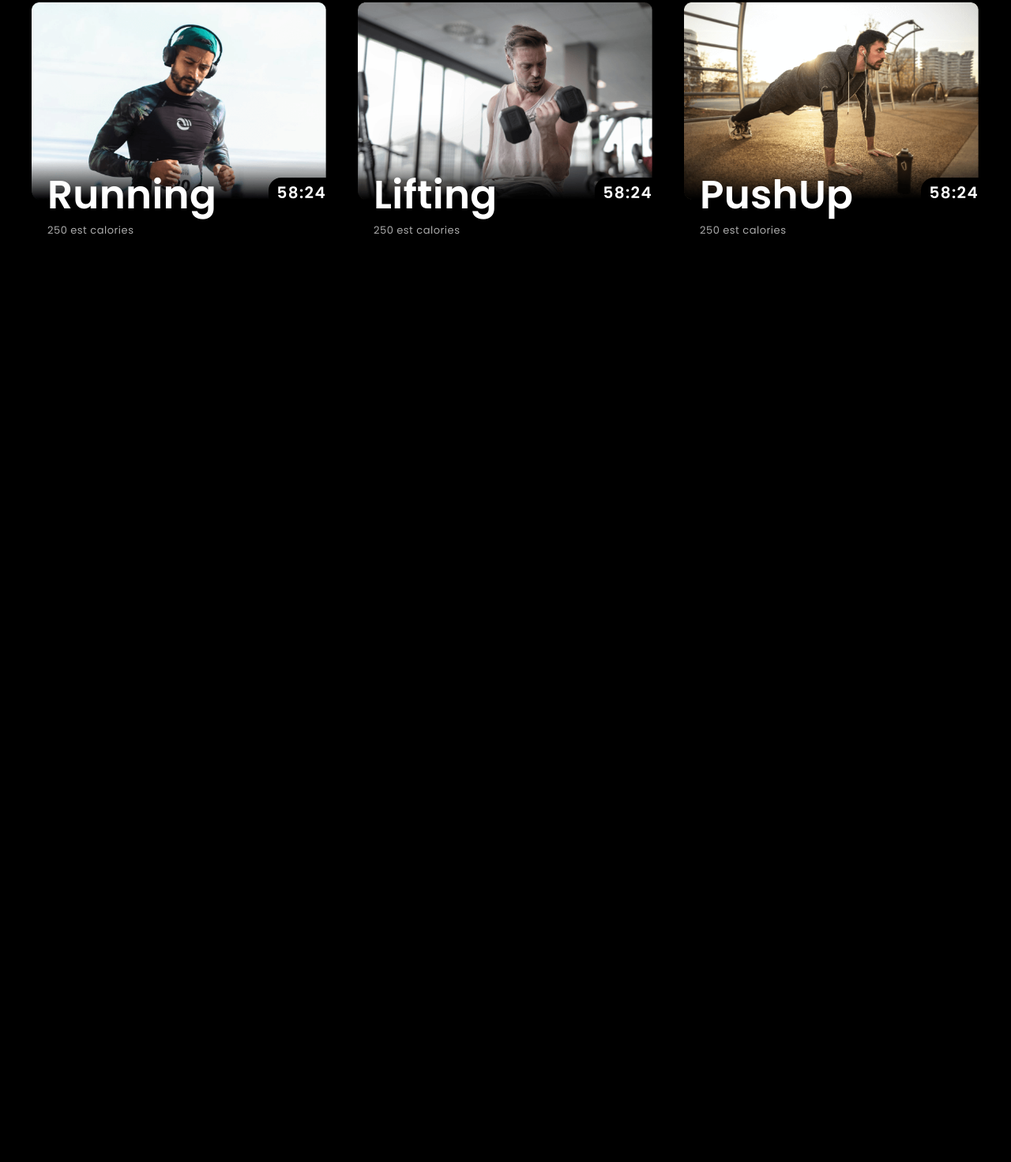
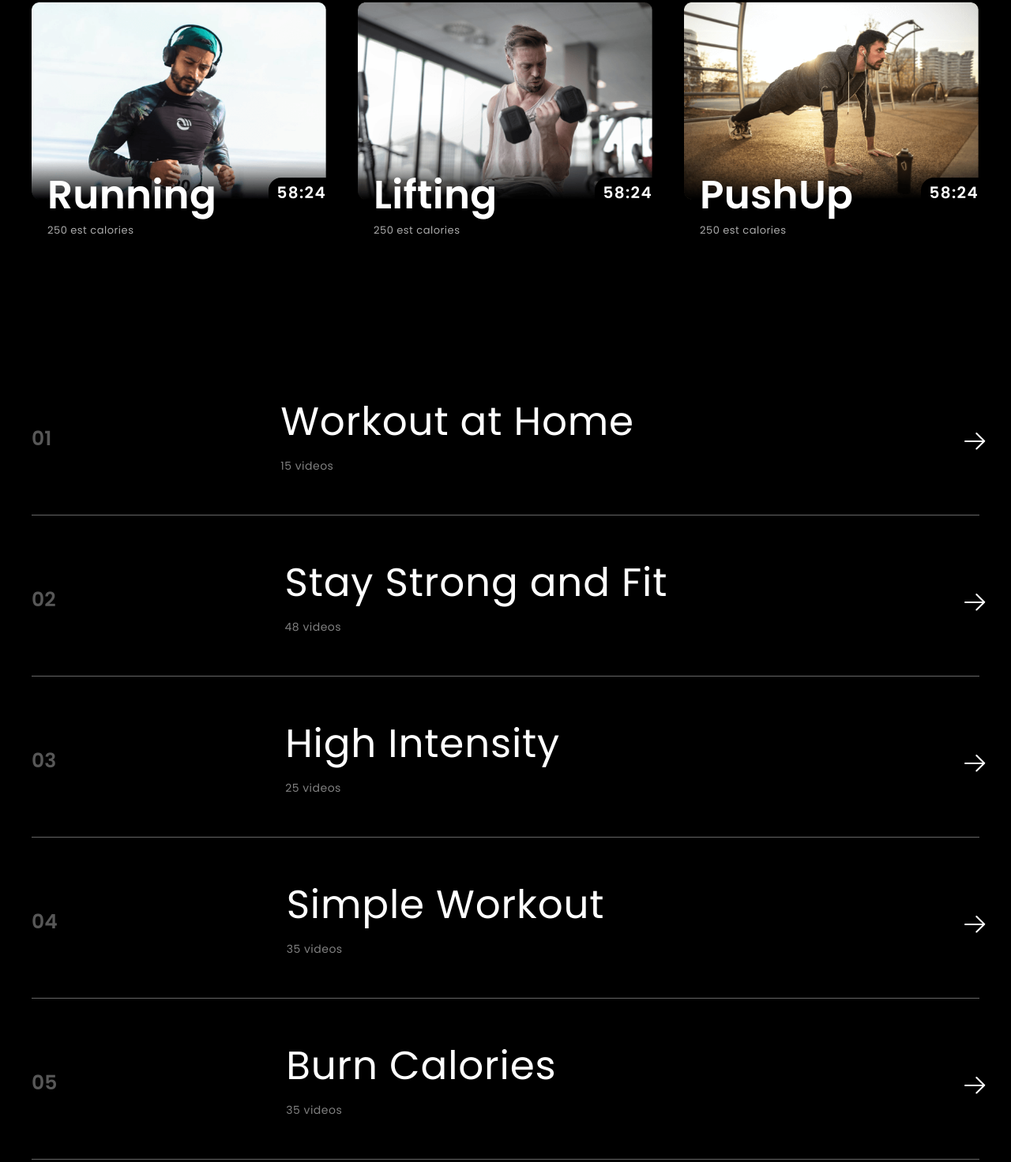
Before and after one commit to vetalmolotov/djst, a website built with webpack: page src/template.html in a window 1280 px wide. Shown: the part 610-2082 px from the top of the page at 79% size. Before the commit the page ends 1109 px from the top, so only its background shows below. Built offline with nearby package versions, Linux system fonts and the light colour scheme; files whose address does not match are found by name.

Commit message:
develop pure markup of workout types section(the bottom one)

```diff
--- a/src/index.js
+++ b/src/index.js
@@ -2,10 +2,14 @@
 import { example } from '@/js/example'
 import bootstrap from 'bootstrap'
 
-// import {iconArrowSVG} from './js/icon-arrow'
+import {iconArrowSVG} from './js/icon-arrow'
 
 import '@/styles/index.scss'
 
+const iconArrow = document.querySelectorAll('.icon-arrow')
+for (let i = 0; i < iconArrow.length; ++i) {
+  iconArrow[i].innerHTML = iconArrowSVG()
+}
 // Test import of an asset
 // import webpackLogo from '@/images/webpack-logo.svg'
 
--- /dev/null
+++ b/src/styles/components/type.scss
@@ -0,0 +1,57 @@
+.type {
+  width: 100%;
+  display: flex;
+  padding-bottom: 50px;
+  border-bottom: 1px solid rgba(255,255,255, 0.4);
+  transition: border-bottom 500ms;
+  &:hover {
+    border-bottom: 1px solid rgba(255,255,255, 1);
+    .type-number {
+      opacity: 1;
+    }
+    .type-info {
+      margin: 0 0 0 300px;
+    }
+  }
+  &-number {
+    font-style: normal;
+    font-weight: 600;
+    font-size: 25px;
+    line-height: 35px;
+    opacity: 0.34;
+    margin-top: 39px;
+    transition: opacity 500ms;
+  }
+  &-info {
+    display: flex;
+    flex-direction: column;
+    margin: 0 0 0 290px;
+    transition: margin 500ms;
+    &__title {
+      @include flex-v;
+      height: 70px;
+      font-style: normal;
+      font-weight: 400;
+      font-size: 50px;
+      letter-spacing: 0.833333px;
+      margin-bottom: 10px;
+    }
+    &__counter {
+      font-style: normal;
+      font-weight: 400;
+      font-size: 14px;
+      line-height: 23px;
+      letter-spacing: 0.5px;
+      opacity: 0.5;
+    }
+  }
+  .icon-arrow {
+    width: 19px;
+    height: 24px;
+    margin-top: 49px;
+    margin-left: auto;
+    svg path {
+      stroke: $font-color;
+    }
+  }
+}
--- a/src/styles/index.scss
+++ b/src/styles/index.scss
@@ -8,9 +8,11 @@
 @import "mixins";
 @import 'scaffolding';
 
-//main
+// sections
 @import "sections/header";
 @import "sections/popular";
+@import "sections/types";
 
-//components
+// components
 @import "components/exercise";
+@import "components/type";
--- /dev/null
+++ b/src/styles/sections/types.scss
@@ -0,0 +1,8 @@
+.workout-types {
+  display: flex;
+  flex-direction: column;
+  gap: 50px;
+  width: 100%;
+  max-width: 1200px;
+  padding-bottom: 50px;
+}
--- a/src/template.html
+++ b/src/template.html
@@ -92,7 +92,54 @@
         </ul>
       </section>
 
-      <section class="workout-exercises"></section>
+      <section class="workout-types">
+
+        <div class="type">
+          <div class="type-number">01</div>
+          <div class="type-info">
+            <h3 class="type-info__title">Workout at Home</h3>
+            <p class="type-info__counter">15 videos</p>
+          </div>
+          <a href="#" class="icon icon-arrow"></a>
+        </div>
+
+        <div class="type">
+          <div class="type-number">02</div>
+          <div class="type-info">
+            <h3 class="type-info__title">Stay Strong and Fit</h3>
+            <p class="type-info__counter">48 videos</p>
+          </div>
+          <a href="#" class="icon icon-arrow"></a>
+        </div>
+
+        <div class="type">
+          <div class="type-number">03</div>
+          <div class="type-info">
+            <h3 class="type-info__title">High Intensity</h3>
+            <p class="type-info__counter">25 videos</p>
+          </div>
+          <a href="#" class="icon icon-arrow"></a>
+        </div>
+
+        <div class="type">
+          <div class="type-number">04</div>
+          <div class="type-info">
+            <h3 class="type-info__title">Simple Workout</h3>
+            <p class="type-info__counter">35 videos</p>
+          </div>
+          <a href="#" class="icon icon-arrow"></a>
+        </div>
+
+        <div class="type">
+          <div class="type-number">05</div>
+          <div class="type-info">
+            <h3 class="type-info__title">Burn Calories</h3>
+            <p class="type-info__counter">35 videos</p>
+          </div>
+          <a href="#" class="icon icon-arrow"></a>
+        </div>
+
+      </section>
 
     </div>
   </body>
```
Also changed, not shown: src/js/icon-arrow.js (renamed from src/js/icn-arrow.js).
